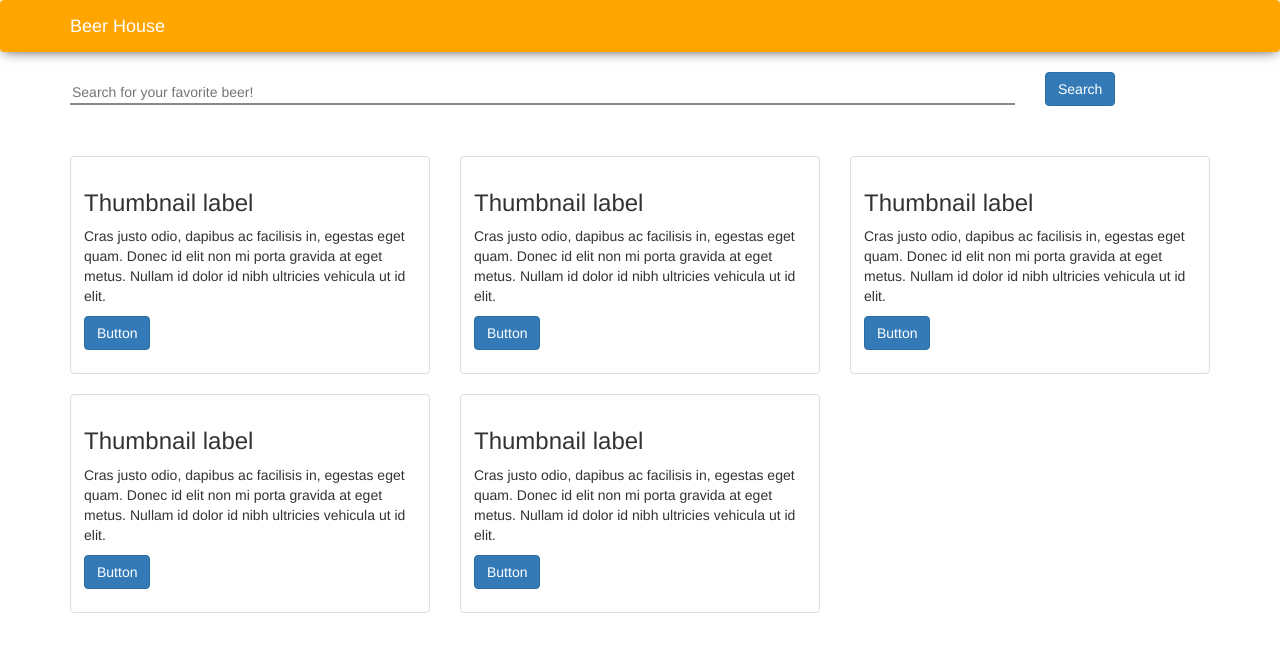
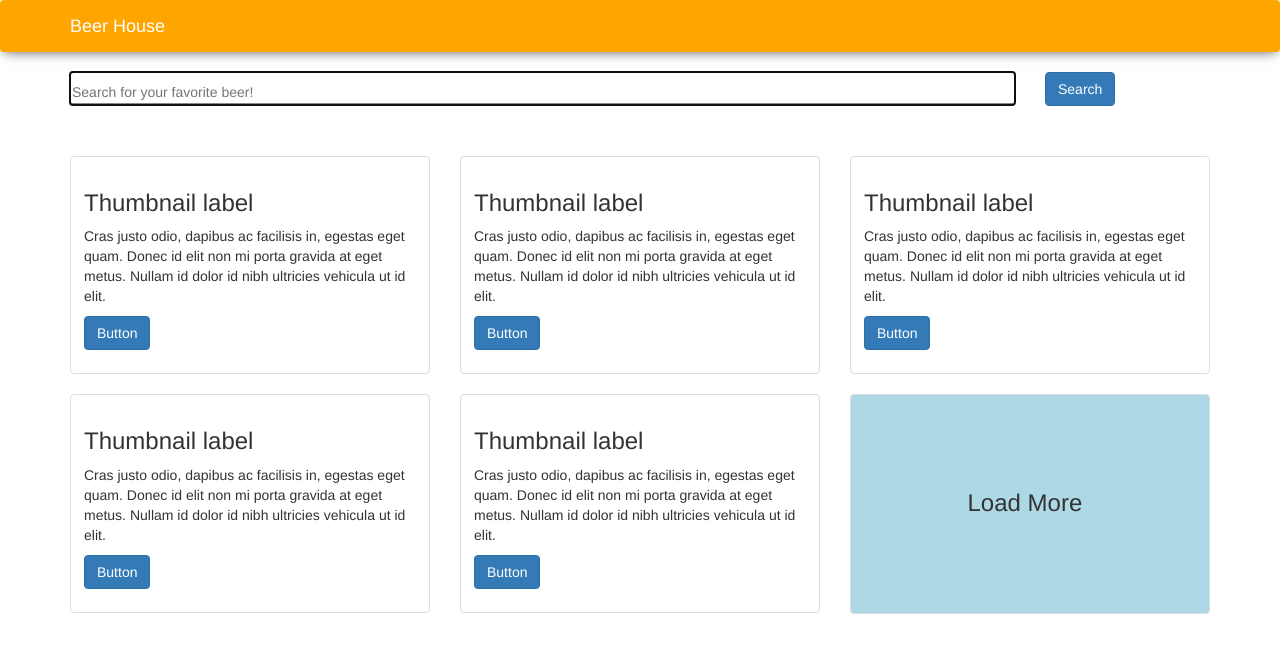
Before and after one commit to santhosh-vavilala/BeerHouse, an Angular app: page / in a window 1280 px wide. Shown: the top 652 px of the page. Built offline with nearby package versions, Linux system fonts and the light colour scheme.

Commit message:
Add auto-focus and load-more

```diff
--- a/src/app/app.component.css
+++ b/src/app/app.component.css
@@ -26,3 +26,14 @@ box-shadow: 0px 3px 12px -4px rgba(0,0,0,0.75);
 .list-view{
     margin-top: 50px;
 }
+
+.load-more-content h3{
+    min-height: 28px;
+    width: 125px;
+    margin: 91px auto;
+    overflow: hidden;
+}
+
+.load-more{
+    background: lightblue;
+}
--- a/src/app/app.component.html
+++ b/src/app/app.component.html
@@ -8,7 +8,7 @@
 <div class="container">
   <div class="row">
     <div class="col-lg-10 col-sm-10 col-xs-8 col-md-10 margin-10">
-      <input placeholder="Search for your favorite beer!" class="input-no-border" type="text">
+      <input placeholder="Search for your favorite beer!" class="input-no-border" type="text" autofocus>
     </div>
     <div class="col-lg-2 col-sm-2 col-xs-4 col-md-2">
       <button class="btn btn-primary">Search</button>
@@ -77,5 +77,14 @@
         </div>
       </div>
     </div>
+
+    <div class="col-sm-6 col-md-4">
+      <div class="thumbnail load-more">
+        <!--<img src="..." alt="...">-->
+        <div class="load-more-content">
+          <h3>Load More</h3>
+        </div>
+      </div>
+    </div>
   </div>
 </div>
```
